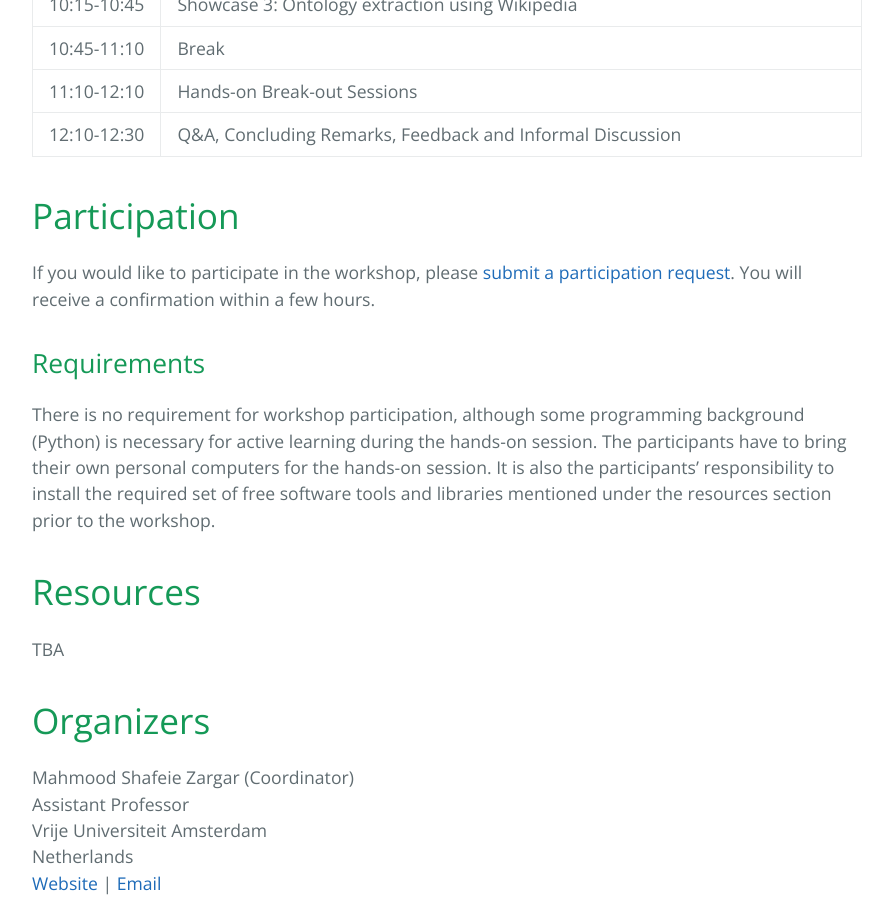
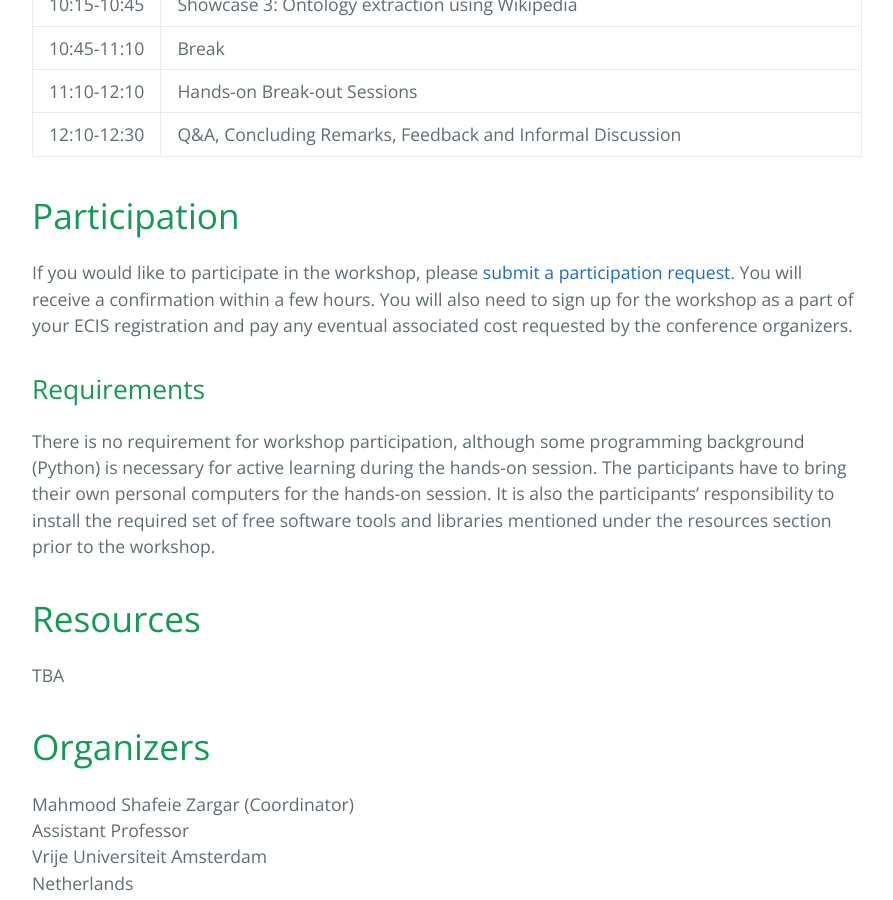
Before and after one commit to retrography/similarity-workshop, a Jekyll site: the page built from index.md, in a window 1280 px wide and 900 px high, scrolled down 3128 px. Shown: the whole window, without its empty margins (192-1085 px from the left). Built offline with Jekyll 4.4.1, drawn with Linux system fonts in a browser that asks for light colours.

Commit message:
registration tweak

```diff
--- a/index.md
+++ b/index.md
@@ -68,7 +68,7 @@ Workshop Date: June 6th 2017 (Half-day Workshop)
 
 # Participation
 
-If you would like to participate in the workshop, please [submit a participation request](https://docs.google.com/forms/d/e/1FAIpQLSd7U3oQa8iCh-j5qJWF-LEehlUIfZXlvqgFRE6xHusv8wHbtQ/viewform). You will receive a confirmation within a few hours.
+If you would like to participate in the workshop, please [submit a participation request](https://docs.google.com/forms/d/e/1FAIpQLSd7U3oQa8iCh-j5qJWF-LEehlUIfZXlvqgFRE6xHusv8wHbtQ/viewform). You will receive a confirmation within a few hours. You will also need to sign up for the workshop as a part of your ECIS registration and pay any eventual associated cost requested by the conference organizers.
 
 ## Requirements
 
```
